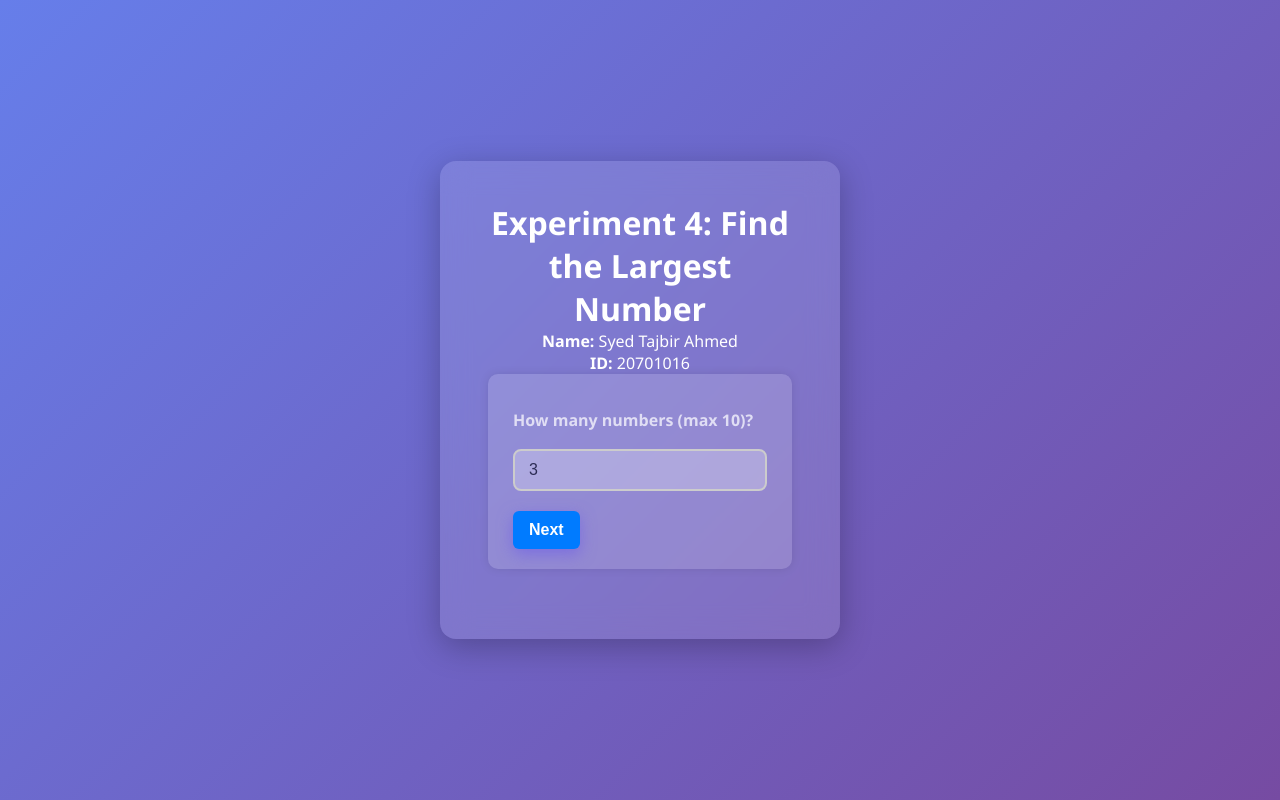
After one commit to Tapos-Minmoy/cloud-computing-lab, a Flask app: page /exp4 in a window 1280 px wide. The commit adds this page. Run offline with Flask 3, Linux system fonts and the light colour scheme.

Commit message:
added experment-4

```diff
--- a/app.py
+++ b/app.py
@@ -67,20 +67,9 @@ def exp4_user():
             return render_template('exp4.html', numbers=[], largest="Too many numbers (max 10)")
         largest = max(numbers)
         return render_template('exp4.html', numbers=numbers, largest=largest)
-    except Exception as e:
+    except Exception:
         return render_template('exp4.html', numbers=[], largest="Invalid input")
 
-@app.route('/exp4/random', methods=['POST'])
-def exp4_random():
-    try:
-        count = int(request.form.get('randomCount'))
-        if count > 10:
-            return render_template('exp4.html', numbers=[], largest="Too many numbers (max 10)")
-        numbers = [random.randint(1, 100) for _ in range(count)]
-        largest = max(numbers)
-        return render_template('exp4.html', numbers=numbers, largest=largest)
-    except Exception as e:
-        return render_template('exp4.html', numbers=[], largest="Error generating numbers")
 
 
 if __name__ == '__main__':
--- /dev/null
+++ b/templates/exp4.html
@@ -0,0 +1,62 @@
+<!DOCTYPE html>
+<html lang="en">
+<head>
+  <meta charset="UTF-8" />
+  <meta name="viewport" content="width=device-width, initial-scale=1.0"/>
+  <title>Experiment 4 - Find Largest</title>
+  <link rel="stylesheet" href="{{ url_for('static', filename='styles.css') }}">
+
+</head>
+<body>
+  <div class="container">
+    <h1>Experiment 4: Find the Largest Number</h1>
+    <p><strong>Name:</strong> Syed Tajbir Ahmed</p>
+    <p><strong>ID:</strong> 20701016</p>
+
+    <form class="active" id="countForm" onsubmit="generateInputs(); return false;">
+      <label for="count">How many numbers (max 10)?</label>
+      <input type="number" id="count" name="count" min="1" max="10" value="3" required />
+      <button type="submit">Next</button>
+    </form>
+
+    <!-- Initially hidden -->
+    <form method="POST" action="/exp4/user" id="numbersForm" style="display: none;">
+      <div id="numberInputs"></div>
+      <button type="submit">Find Largest</button>
+    </form>
+
+    {% if numbers %}
+    <div class="result-box">
+      <p><strong>Numbers:</strong> {{ numbers }}</p>
+      <p><strong>Largest:</strong> {{ largest }}</p>
+    </div>
+    {% endif %}
+  </div>
+
+  <script>
+    function generateInputs() {
+      const count = parseInt(document.getElementById("count").value);
+      const inputsDiv = document.getElementById("numberInputs");
+      const numbersForm = document.getElementById("numbersForm");
+
+      if (isNaN(count) || count < 1 || count > 10) {
+        alert("Please enter a number between 1 and 10.");
+        return;
+      }
+
+      inputsDiv.innerHTML = ""; // Clear existing inputs
+
+      for (let i = 0; i < count; i++) {
+        const input = document.createElement("input");
+        input.type = "number";
+        input.name = "numbers";
+        input.className = "number-box";
+        input.required = true;
+        inputsDiv.appendChild(input);
+      }
+
+      numbersForm.style.display = "block"; // Show the form
+    }
+  </script>
+</body>
+</html>
```
Also changed, not shown: static/styles.css (+0 -49 lines).
